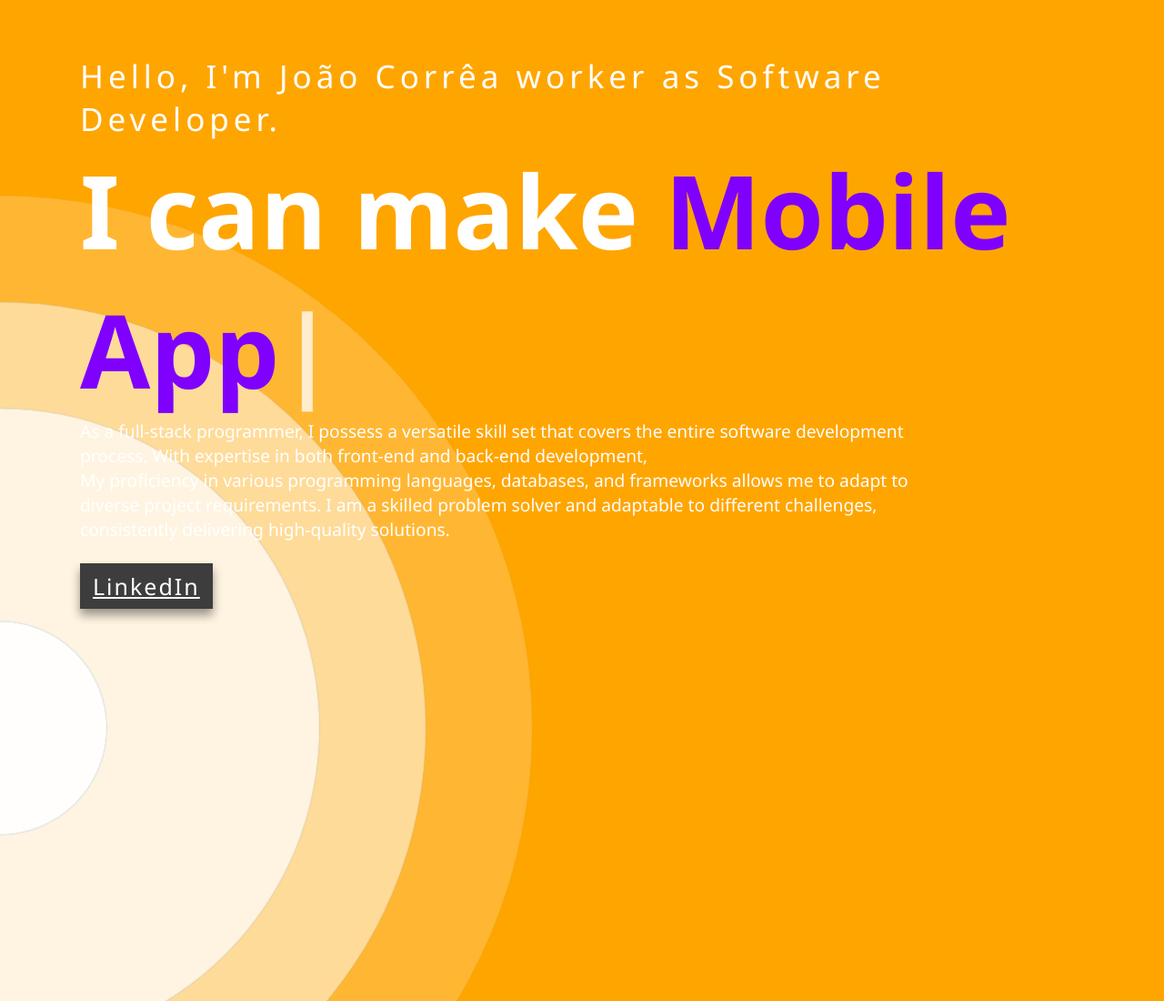
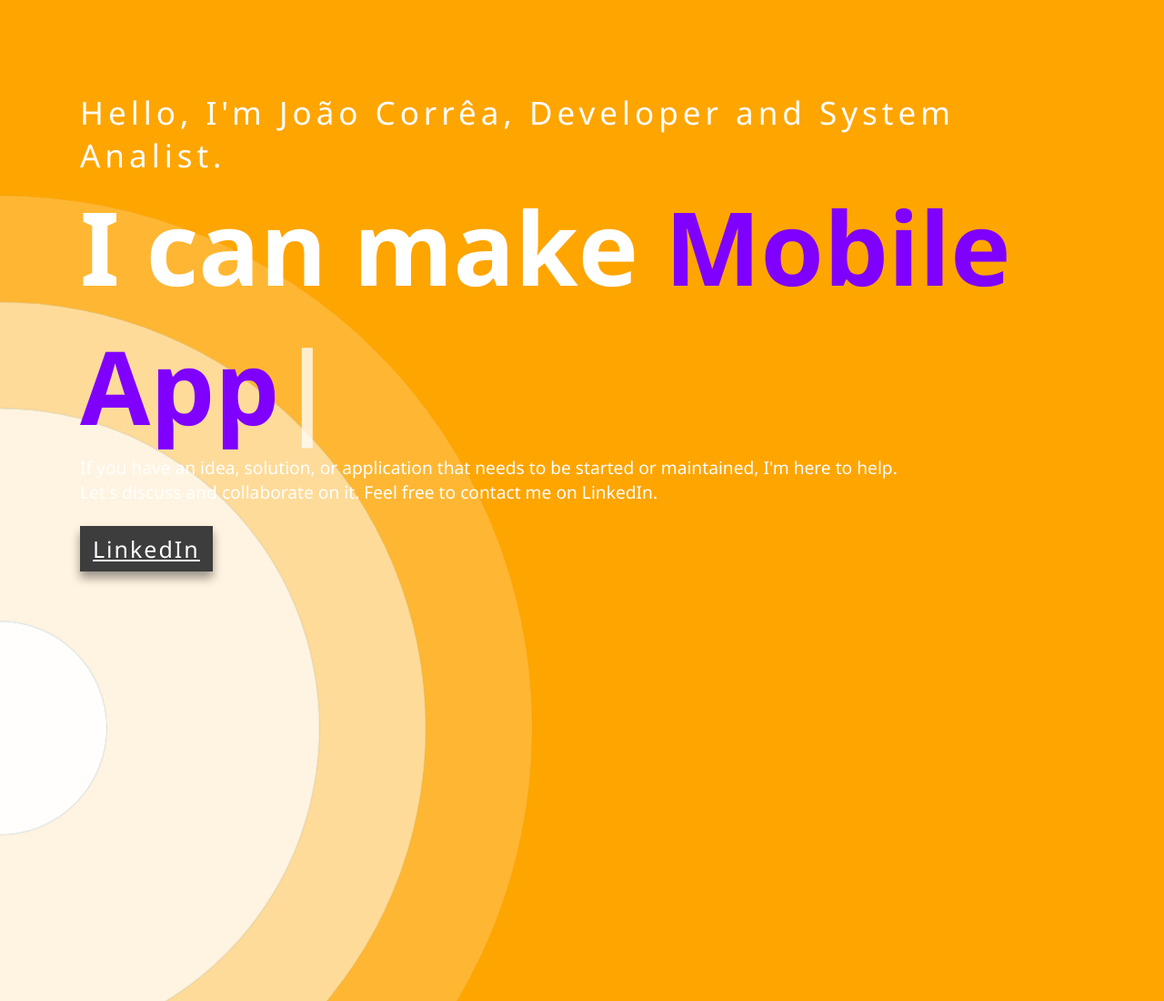
Before and after one commit to johnnyboy1988/profile, a plain HTML site: page index.html in a window 1280 px wide. Shown: the top 1100 px of the page at 91% size. Drawn offline with nearby package versions, Linux system fonts and the light colour scheme.

Commit message:
Update index.html

```diff
--- a/index.html
+++ b/index.html
@@ -268,12 +268,11 @@
             <div class="bock-move">
 
                 <div class="cols cols0">
-                    <span class="topline-text">Hello, I'm João Corrêa worker as Software Developer.</span>
+                    <span class="topline-text">Hello, I'm João Corrêa, Developer and System Analist.</span>
                     <h1>I can make <span class="multiText"></span></h1>
 
                     <p>
-                        As a full-stack programmer, I possess a versatile skill set that covers the entire software development process. With expertise in both front-end and back-end development, </p>
-<p>My proficiency in various programming languages, databases, and frameworks allows me to adapt to diverse project requirements. I am a skilled problem solver and adaptable to different challenges, consistently delivering high-quality solutions. </p>
+                       If you have an idea, solution, or application that needs to be started or maintained, I'm here to help. Let's discuss and collaborate on it. Feel free to contact me on LinkedIn. </p>
                     <div class="btns">
                         <a class="btn" target="_blank" href="https://www.linkedin.com/in/joao-correa/">LinkedIn</a>
                     </div>
```
